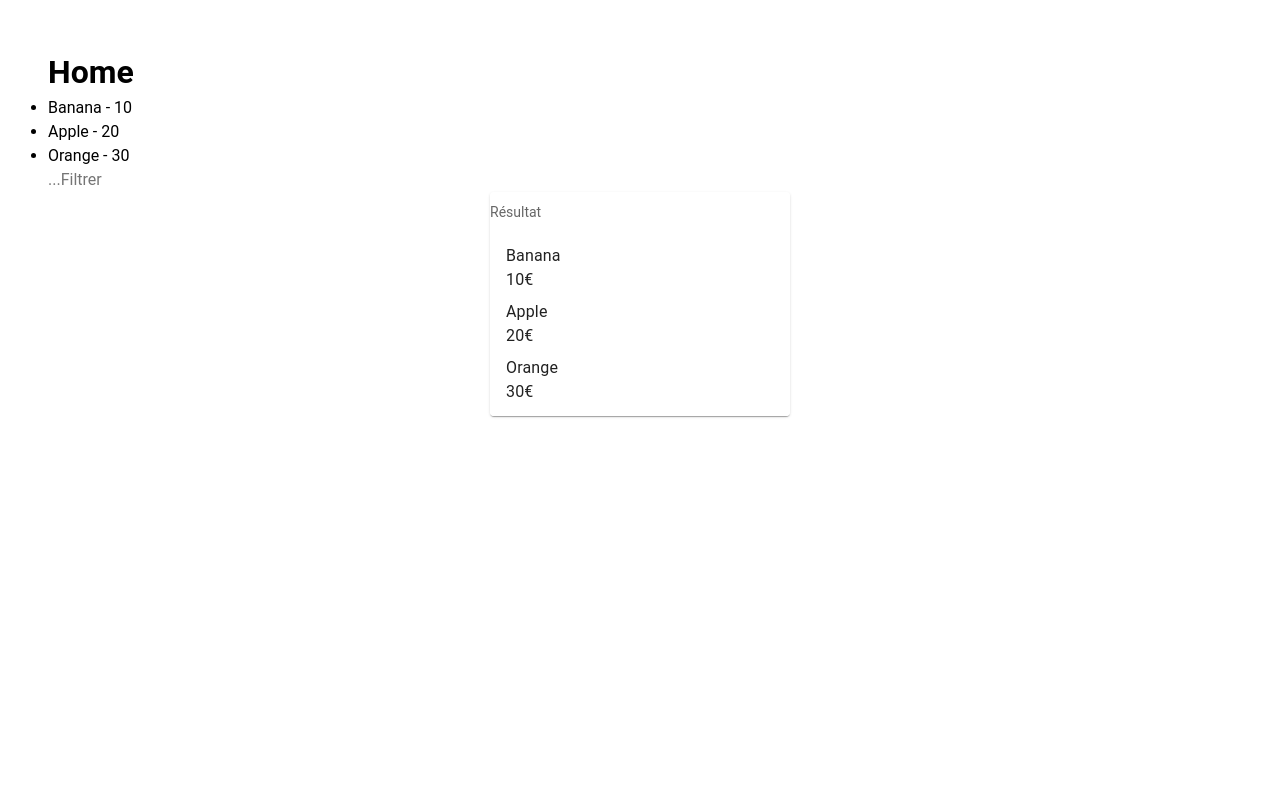
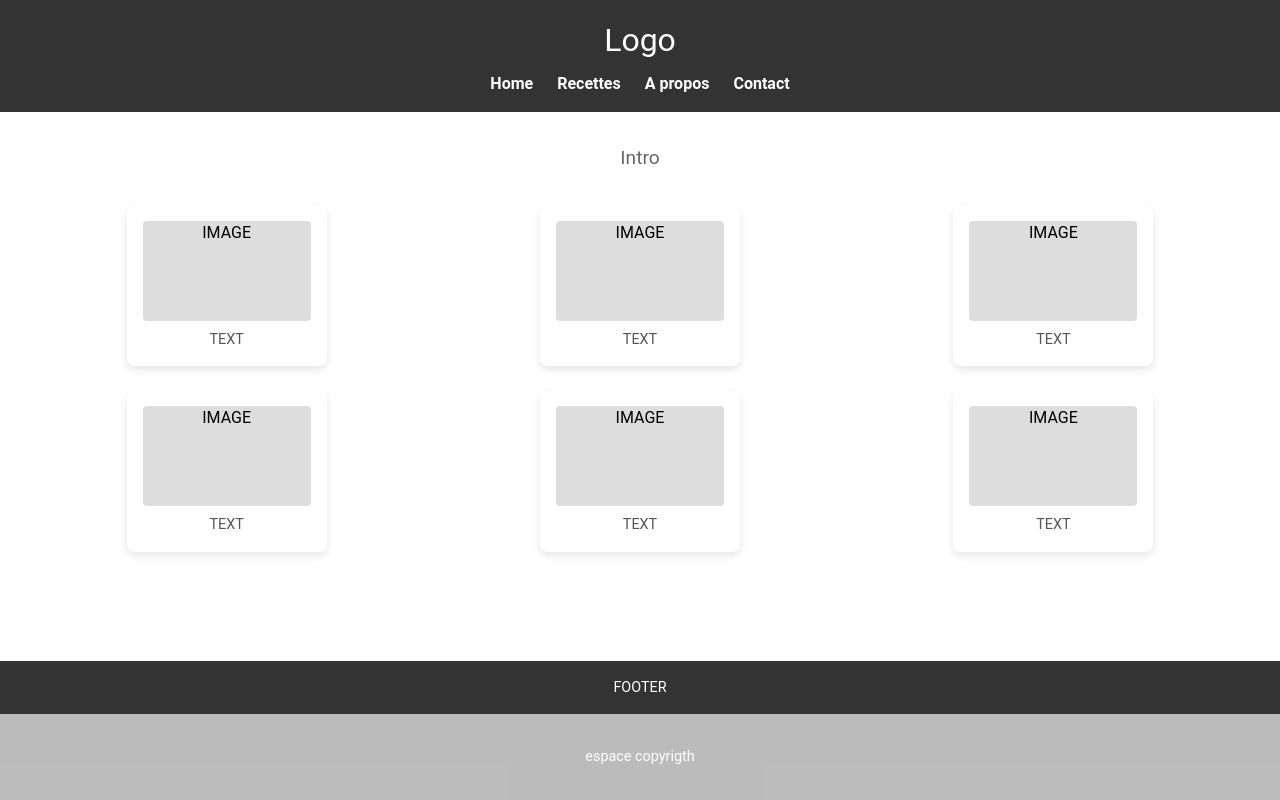
Before and after one commit to SylviePlayPlayeuse/PandaCook, a Vue app: page / in a window 1280 px wide. Built offline with nearby package versions, Linux system fonts and the light colour scheme.

Commit message:
add structure for homePage

```diff
--- a/package.json
+++ b/package.json
@@ -39,6 +39,7 @@
     "jsdom": "^25.0.1",
     "npm-run-all2": "^6.2.3",
     "prettier": "^3.3.3",
+    "sass-embedded": "^1.80.4",
     "start-server-and-test": "^2.0.8",
     "typescript": "~5.5.4",
     "vite": "^5.4.8",
--- a/src/App.vue
+++ b/src/App.vue
@@ -9,7 +9,4 @@ import { RouterView } from 'vue-router'
 </template>
 
 <style scoped>
-.main {
-    padding: 3rem;
-}
 </style>
--- a/src/router/index.ts
+++ b/src/router/index.ts
@@ -1,5 +1,6 @@
 import { createRouter, createWebHistory } from 'vue-router'
-import HomeView from '../views/HomeView.vue'
+import HomeView from '@/views/HomeView.vue'
+import RecipeView from '@/views/RecipeView.vue'
 
 const router = createRouter({
   history: createWebHistory(import.meta.env.BASE_URL),
@@ -9,6 +10,11 @@ const router = createRouter({
       name: 'home',
       component: HomeView
     },
+    {
+      path: '/',
+      name: 'recipe',
+      component: RecipeView
+    }
   ]
 })
 
--- a/src/views/HomeView.vue
+++ b/src/views/HomeView.vue
@@ -1,34 +1,134 @@
 <script setup lang="ts">
-import ListFood from "@/components/ListFood.vue";
-import {onMounted, ref} from "vue";
-import type {Food} from "@/helpers/listFood-types";
-import {getInitialFood} from "@/api/food.api";
-import Loader from "@/components/Loader.vue";
-
-const isLoading = ref<boolean>(false);
-const initialList = ref<Food[]>([]);
-const errorInitializeMessage = ref<string>('')
-
-onMounted(async () => {
-    isLoading.value = true;
-    try {
-        initialList.value = await getInitialFood();
-    } catch (e) {
-        errorInitializeMessage.value = "Ooops une erreur c'est produite lors de l'initialisation des ingrédients"
-    } finally {
-        isLoading.value = false;
-    }
-})
-
 </script>
 
 <template>
-  <div>
-      <h1>Home</h1>
-      <Loader v-if="isLoading" />
-      <span v-else-if="errorInitializeMessage">
-          {{ errorInitializeMessage }}
-      </span>
-      <ListFood v-else :initialList="initialList"/>
-  </div>
+    <div class="container">
+        <header class="header">
+            <section class="logo">
+               <div>Logo</div>
+            </section>
+            <section class="menu">
+                <nav>
+                    <ul>
+                        <li><a href="">Home</a></li>
+                        <li><a href="">Recettes</a></li>
+                        <li><a href="">A propos</a></li>
+                        <li><a href="">Contact</a></li>
+                    </ul>
+                </nav>
+            </section>
+        </header>
+        <main class="main-content">
+            <section class="intro">
+                <p>Intro</p>
+            </section>
+            <section class="grid-section">
+                <div class="grid-item" v-for="n in 6" key="n">
+                    <div class="image-placeholder">IMAGE</div>
+                    <p class="text-placeholder">TEXT</p>
+                </div>
+            </section>
+        </main>
+
+        <footer class="footer">
+            FOOTER
+        </footer>
+        <section class="copyright">
+            espace copyrigth
+        </section>
+    </div>
 </template>
+
+<style lang="scss">
+.container  {
+    display: grid;
+    grid-template-rows: auto 1fr auto auto; // En premier et en dernier l'espace nécessaire pour le header et le footer,
+    // en 2e l'espace qui reste
+    min-height: 100vh;
+
+    .header {
+        align-items: center;
+        background-color: #333;
+        color: #fff;
+        display: flex;
+        flex-direction: column;
+        padding: 1rem;
+    }
+
+    .logo {
+        font-size: 2rem;
+        margin-bottom: 0.5rem;
+    }
+
+    .menu {
+        ul {
+            display: flex;
+            gap: 1.5rem;
+            list-style: none;
+            padding: 0;
+
+            li a {
+                color: #fff;
+                font-weight: bold;
+                text-decoration: none;
+            }
+        }
+    }
+
+    .main-content {
+        padding: 2rem;
+
+        .intro {
+            color: #666;
+            font-size: 1.2rem;
+            margin-bottom: 2rem;
+            text-align: center;
+        }
+
+        .grid-section {
+            display: grid;
+            gap: 1.5rem;
+            grid-template-columns: repeat(3, 1fr);
+            justify-items: center;
+
+            .grid-item {
+                background-color: #fff;
+                border-radius: 8px;
+                padding: 1rem;
+                width: 100%;
+                max-width: 200px;
+                box-shadow: 0 4px 8px rgba(0, 0, 0, 0.1);
+                text-align: center;
+            }
+
+            .image-placeholder {
+                height: 100px;
+                background-color: #ddd;
+                border-radius: 4px;
+                margin-bottom: 0.5rem;
+            }
+
+            .text-placeholder {
+                color: #555;
+                font-size: 0.9rem;
+            }
+        }
+    }
+
+    .footer {
+        background-color: #333;
+        color: #fff;
+        text-align: center;
+        padding: 1rem;
+        font-size: 0.9rem;
+    }
+
+    .copyright {
+        background-color: rgba(175, 175, 175, 0.84);
+        color: #fff;
+        text-align: center;
+        padding: 2rem;
+        font-size: 0.9rem;
+    }
+}
+</style>
--- /dev/null
+++ b/src/views/RecipeView.vue
@@ -0,0 +1,34 @@
+<script setup lang="ts">
+import ListFood from "@/components/ListFood.vue";
+import {onMounted, ref} from "vue";
+import type {Food} from "@/helpers/listFood-types";
+import {getInitialFood} from "@/api/food.api";
+import Loader from "@/components/Loader.vue";
+
+const isLoading = ref<boolean>(false);
+const initialList = ref<Food[]>([]);
+const errorInitializeMessage = ref<string>('')
+
+onMounted(async () => {
+    isLoading.value = true;
+    try {
+        initialList.value = await getInitialFood();
+    } catch (e) {
+        errorInitializeMessage.value = "Ooops une erreur c'est produite lors de l'initialisation des ingrédients"
+    } finally {
+        isLoading.value = false;
+    }
+})
+
+</script>
+
+<template>
+    <div>
+        <h1>Home</h1>
+        <Loader v-if="isLoading" />
+        <span v-else-if="errorInitializeMessage">
+          {{ errorInitializeMessage }}
+      </span>
+        <ListFood v-else :initialList="initialList"/>
+    </div>
+</template>
```
